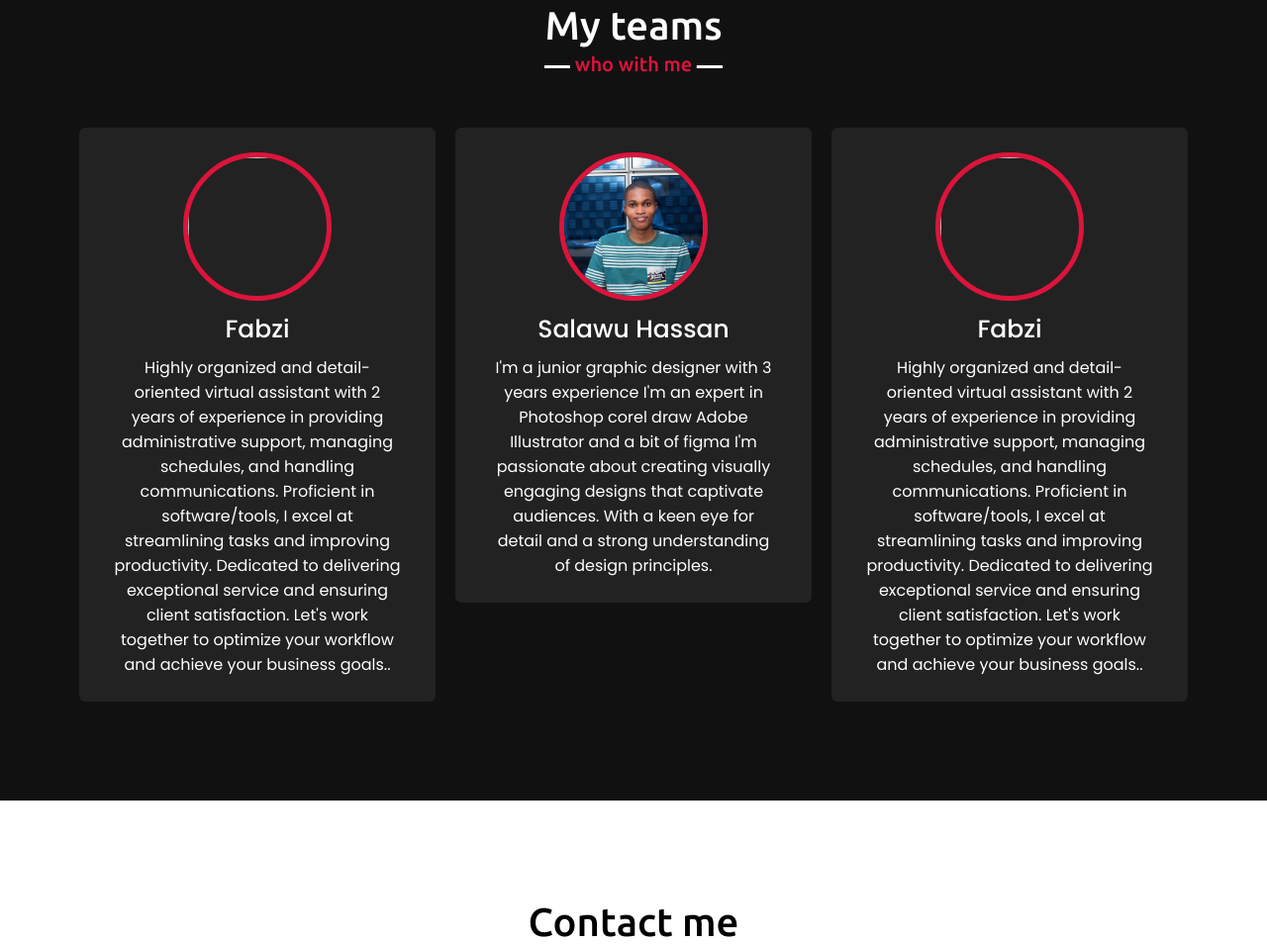
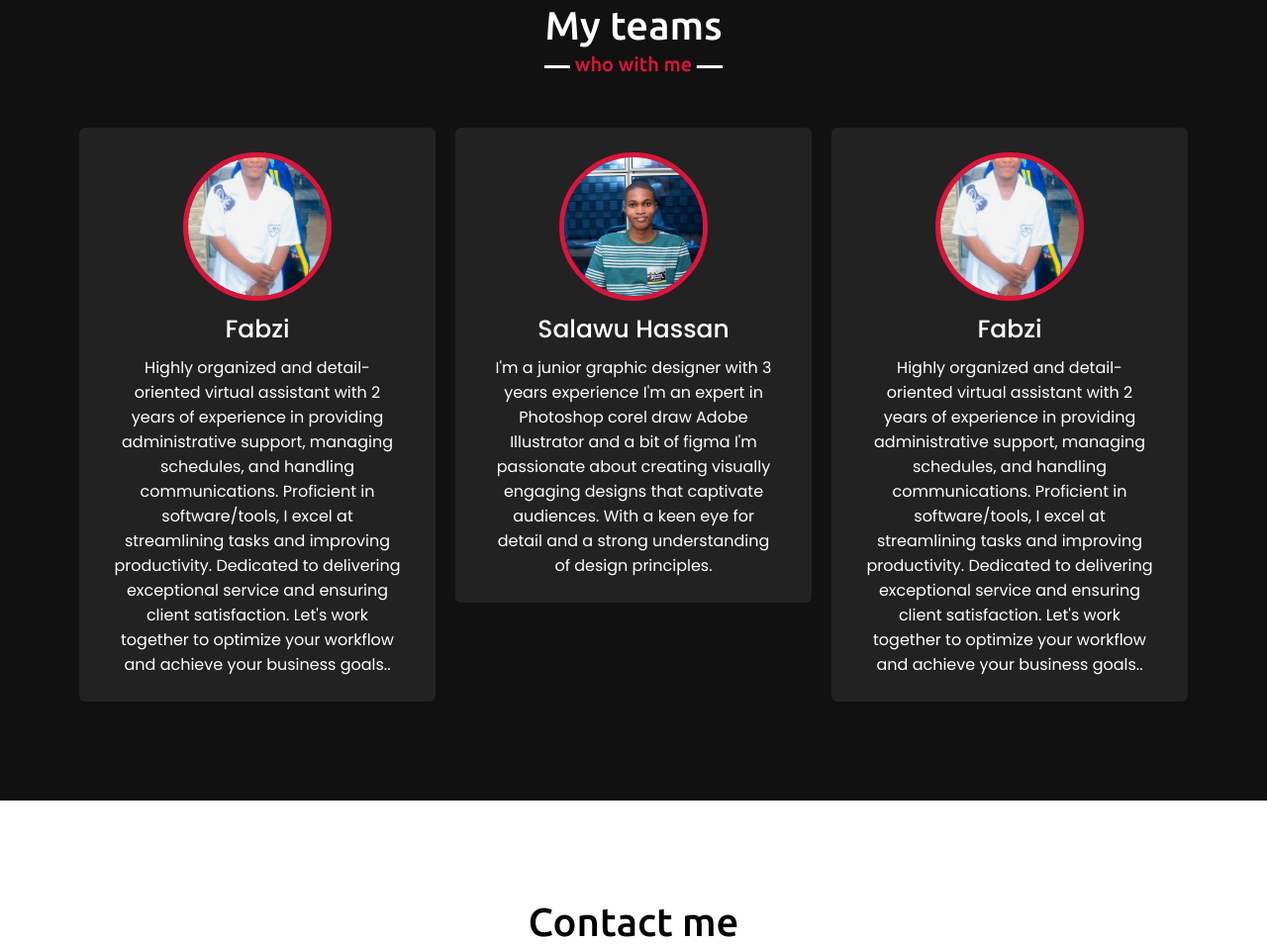
Before and after one commit to Vincent123-Profile/VeePortfolio, a plain HTML site: page index.html in a window 1280 px wide. Shown: the part 2873-3827 px from the top of the page at 99% size. Drawn offline with nearby package versions, Linux system fonts and the light colour scheme.

Commit message:
Re Add Picture

```diff
--- a/index.html
+++ b/index.html
@@ -162,7 +162,7 @@
                 </div>
                 <div class="card">
                     <div class="box">
-                        <img src="fabzi.jpeg" alt="">
+                        <img src="/images/fabzi.jpeg" alt="">
                         <div class="text">Fabzi</div>
                         <p>Highly organized and detail-oriented virtual assistant with 2 years of experience in providing administrative support, managing schedules, and handling communications. Proficient in software/tools, I excel at streamlining tasks and improving productivity. Dedicated to delivering exceptional service and ensuring client satisfaction. Let's work together to optimize your workflow and achieve your business goals..</p>
                     </div>
```
